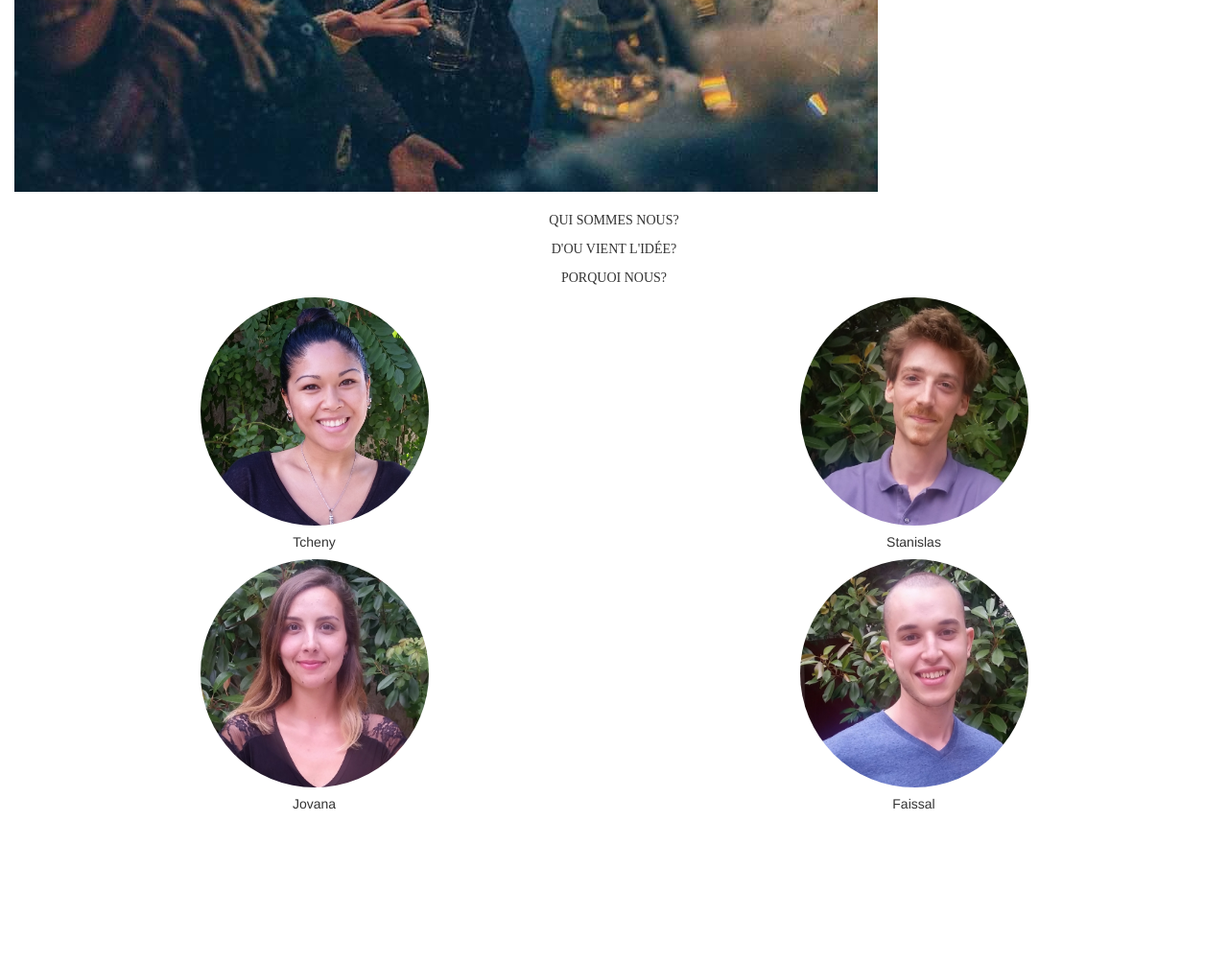
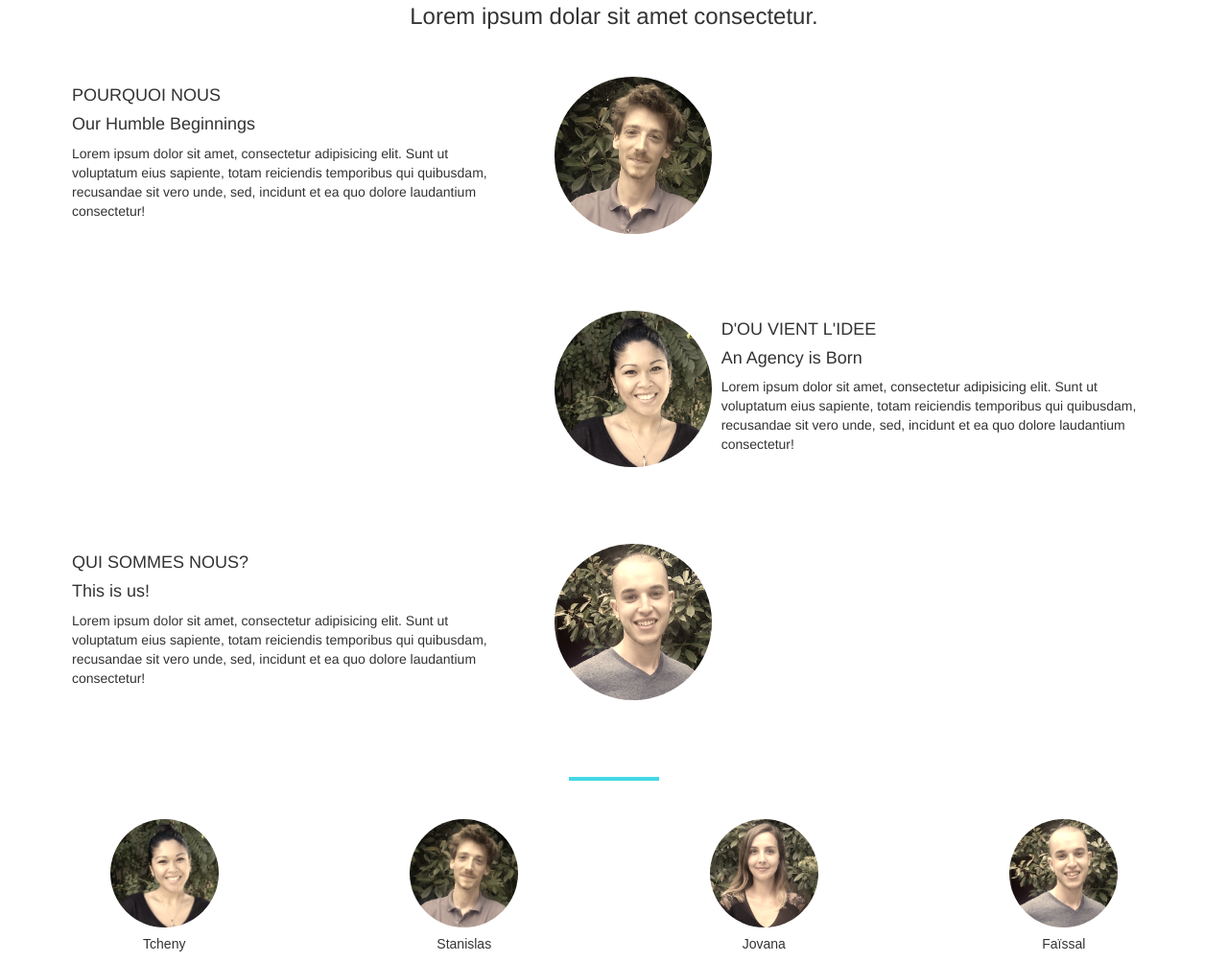
Before and after one commit to Selbahc/BorrowAFriend, a plain HTML site: page presentation.html in a window 1280 px wide. Shown: the part 602-1605 px from the top of the page at 96% size. Before the commit the page ends 1459 px from the top, so only its background shows below. Drawn offline with nearby package versions, Linux system fonts and the light colour scheme.

Commit message:
add @media

```diff
--- a/javascripts/presentation.js
+++ b/javascripts/presentation.js
@@ -1,3 +1,9 @@
 $(document).ready(function(){
   $('#accordion').accordion({collapsible: true, active: false});
+
+  $('.question').click(function(){
+    $('.glyphicon', this).toggleClass('glyphicon-menu-up').toggleClass('glyphicon-menu-down')
+  })
+
+
 });
--- a/presentation.html
+++ b/presentation.html
@@ -13,54 +13,122 @@
 <body>
 
   <nav class="navbar navbar-default">
-    <div class="container-fluid">
+    <div class="container">
       <div class="navbar-header">
-        <img src="medias/images/logo-text-transp.png" alt="logo">
-      </div>
+        <button type="button" class="navbar-toggle" data-toggle="collapse" data-target="#myNavbar">
+        <span class="icon-bar"></span>
+        <span class="icon-bar"></span>
+        <span class="icon-bar"></span>
+      </button>
+    <img class="img-responsive" src="medias/images/logo-text-transp.png" alt="logo">
+  </div>
+  <div class="collapse navbar-collapse" id="myNavbar">
       <ul class="nav navbar-nav navbar-right">
         <li><a href="#">Home</a></li>
-        <li><a href="#">Présentation</a></li>
+        <li><a href="#">A Propos</a></li>
         <li><a href="#">Produits</a></li>
         <li><a href="#">Contact</a></li>
       </ul>
-    </div>
-  </nav>
+  </div>
+</nav>
 
 
   <!--PRESENTATION START -->
 
   <div class="container-fluid text-center">
-
+    <h3 class="presentationTitle">Few words about us</h3>
       <p id="presentation">Lorem ipsum dolor sit amet, consectetur adipisicing elit, sed do eiusmod tempor incididunt ut labore et dolore magna aliqua. Ut enim ad minim veniam, quis nostrud exercitation ullamco laboris nisi ut aliquip ex ea commodo consequat. Duis aute irure dolor in reprehenderit in voluptate velit esse cillum dolore eu fugiat nulla pariatur.
-         Excepteur sint occaecat cupidatat non proident, sunt in culpa qui officia deserunt mollit anim id est laborum.</p>
+         Excepteur sint occaecat cupidatat non proident, sunt in culpa qui officia deserunt mollit anim id est laborum.
+         Lorem ipsum dolor sit amet, consectetur adipisicing elit, sed do eiusmod tempor incididunt ut labore et dolore magna aliqua. Ut enim ad minim veniam, quis nostrud exercitation ullamco laboris nisi ut aliquip ex ea commodo consequat. Duis aute irure dolor in reprehenderit in voluptate velit esse cillum dolore eu fugiat nulla pariatur.
+        Excepteur sint occaecat cupidatat non proident, sunt in culpa qui officia deserunt mollit anim id est laborum.
+        Lorem ipsum dolor sit amet, consectetur adipisicing elit, sed do eiusmod tempor incididunt ut labore et dolore magna aliqua. Ut enim ad minim veniam, quis nostrud exercitation ullamco laboris nisi ut aliquip ex ea commodo consequat. Duis aute irure dolor in reprehenderit in voluptate velit esse cillum dolore eu fugiat nulla pariatur.
+        Excepteur sint occaecat cupidatat non proident, sunt in culpa qui officia deserunt mollit anim id est laborum.</p>
   </div>
 
-     <div class="container-fluid text-center">
+<hr class="separateur">
+<!--ONLY FOR A BIG SCREEN-->
+
+<div class="container-fluid" id="aboutUs">
+  <div class="row text-center">
+    <h2>About</h2>
+      <h3>Lorem ipsum dolar sit amet consectetur.</h3>
+  </div>
+
+<div class="row aboutAndImg">
+    <div class="col-md-5 imageAbout">
+      <h4 class="titreAbout">pourquoi nous</h4>
+        <h4>Our Humble Beginnings</h4>
+          <p>Lorem ipsum dolor sit amet, consectetur adipisicing elit. Sunt ut voluptatum eius sapiente, totam reiciendis temporibus qui quibusdam,
+             recusandae sit vero unde, sed, incidunt et ea quo dolore laudantium consectetur!
+          </p>
+  </div>
+
+  <div class="col-md-2">
+    <img src="./medias/images/page_presentation/Stan.jpg" class="img-responsive round presImg">
+  </div>
+</div>
+
+<div class="row aboutAndImg">
+  <div class="col-md-offset-5 col-md-2">
+    <img src="./medias/images/page_presentation/Tcheny.jpg" class="img-responsive round presImg">
+  </div>
+
+  <div class="col-md-5 imageAbout">
+    <h4 class="titreAbout">d'ou vient l'idee</h4>
+      <h4>An Agency is Born</h4>
+        <p>Lorem ipsum dolor sit amet, consectetur adipisicing elit. Sunt ut voluptatum eius sapiente, totam reiciendis temporibus qui quibusdam,
+           recusandae sit vero unde, sed, incidunt et ea quo dolore laudantium consectetur!
+        </p>
+  </div>
+</div>
+
+<div class="row aboutAndImg">
+  <div class="col-md-5 imageAbout">
+    <h4 class="titreAbout">qui sommes nous?</h4>
+     <h4>This is us!</h4>
+       <p>Lorem ipsum dolor sit amet, consectetur adipisicing elit. Sunt ut voluptatum eius sapiente, totam reiciendis temporibus qui quibusdam,
+          recusandae sit vero unde, sed, incidunt et ea quo dolore laudantium consectetur!
+       </p>
+  </div>
+
+<div class="col-md-2">
+  <img src="./medias/images/page_presentation/Faissal.jpg"  class="img-responsive round presImg">
+</div>
+</div>
+
+</div>
+<!--END BIG SCREEN-->
+
+<!--SMALL SCREEN-->
+     <div class="container-fluid text-center" id="imageBigScreen">
        <div class="imgHappy">
-        <img class="question1 img-responsive" src="./medias/images/page_presentation/question1.jpg">
+        <img class="question1 img-responsive" src="./medias/images/page_presentation/question1.jpg" alt="friends" title="friendsFun">
        </div>
     </div>
 </br>
 
- <div class="container-fluid text-center">
+ <div class="container-fluid text-center smallScreen">
 
      <div id="accordion">
 
-       <p class="question">Qui sommes nous?</p>
+       <p class="question">Pourquoi nous?  <span class="glyphicon glyphicon-menu-down" aria-hidden="true"></span></p>
          <div class="firstAnswer">
-           <p class="answer"> Lorem ipsum dolor sit amet, consectetur adipisicing elit, sed do eiusmod tempor incididunt ut labore et dolore magna aliqua. Ut enim ad minim veniam, quis nostrud exercitation ullamco laboris nisi ut aliquip ex ea commodo consequat. Duis aute irure dolor in reprehenderit in voluptate velit esse cillum dolore eu fugiat nulla pariatur.
+           <p class="answer"> Lorem ipsum dolor sit amet, consectetur adipisicing elit, sed do eiusmod tempor incididunt ut labore et dolore magna aliqua. Ut enim ad minim veniam, quis nostrud exercitation ullamco laboris nisi ut aliquip ex ea commodo consequat.
+              Duis aute irure dolor in reprehenderit in voluptate velit esse cillum dolore eu fugiat nulla pariatur.
            Excepteur sint occaecat cupidatat non proident, sunt in culpa qui officia deserunt mollit anim id est laborum.
       </p>
       </div>
 
-      <p class="question">D'ou vient l'idée?</p>
+      <p class="question">D'ou vient l'idée? <span class="glyphicon glyphicon-menu-down" aria-hidden="true"></span></p>
         <div class="secondAnswer">
-          <p class="answer"> Lorem ipsum dolor sit amet, consectetur adipisicing elit, sed do eiusmod tempor incididunt ut labore et dolore magna aliqua. Ut enim ad minim veniam, quis nostrud exercitation ullamco laboris nisi ut aliquip ex ea commodo consequat. Duis aute irure dolor in reprehenderit in voluptate velit esse cillum dolore eu fugiat nulla pariatur.
+          <p class="answer"> Lorem ipsum dolor sit amet, consectetur adipisicing elit, sed do eiusmod tempor incididunt ut labore et dolore magna aliqua. Ut enim ad minim veniam, quis nostrud exercitation ullamco laboris nisi ut aliquip ex ea commodo consequat.
+             Duis aute irure dolor in reprehenderit in voluptate velit esse cillum dolore eu fugiat nulla pariatur.
           Excepteur sint occaecat cupidatat non proident, sunt in culpa qui officia deserunt mollit anim id est laborum.
          </p>
       </div>
 
-      <p class="question">Porquoi nous?</p>
+      <p class="question">Qui sommes nous? <span class="glyphicon glyphicon-menu-down" aria-hidden="true"></span></p>
+
        <div class="thirdAnswer">
         <p class="answer"> Lorem ipsum dolor sit amet, consectetur adipisicing elit, sed do eiusmod tempor incididunt ut labore et dolore magna aliqua. Ut enim ad minim veniam, quis nostrud exercitation ullamco laboris nisi ut aliquip ex ea commodo consequat. Duis aute irure dolor in reprehenderit in voluptate velit esse cillum dolore eu fugiat nulla pariatur.
         Excepteur sint occaecat cupidatat non proident, sunt in culpa qui officia deserunt mollit anim id est laborum.
@@ -69,33 +137,35 @@
     </div>
   </div>
 
-    <div class="container-fluid text-center">
+<hr class="separateur">
 
-      <div class="col-xs-6"  align="center">
+    <div class="container-fluid text-center authorImages">
+
+      <div class="col-xs-6 col-md-3"  align="center">
         <div id="tchenyPhoto" class="presentationImages">
           <img class="round " src="./medias/images/page_presentation/Tcheny.jpg">
         </div>
-        <h5>Tcheny</h5>
+        <h5 class="presName">Tcheny</h5>
       </div>
 
-     <div class="col-xs-6" align="center">
+     <div class="col-xs-6 col-md-3" align="center">
         <div id="stanPhoto" class="presentationImages">
           <img class="round " src="./medias/images/page_presentation/Stan.jpg">
       </div>
-      <h5>Stanislas</h5>
+      <h5 class="presName">Stanislas</h5>
       </div>
-      <div class="col-xs-6" align="center">
+      <div class="col-xs-6 col-md-3" align="center">
         <div id="jovanaPhoto" class="presentationImages">
           <img class="round " src="./medias/images/page_presentation/Jovana.jpg">
         </div>
-        <h5>Jovana</h5>
+        <h5 class="presName">Jovana</h5>
       </div>
 
-     <div class="col-xs-6" align="center">
+     <div class="col-xs-6 col-md-3" align="center">
         <div id="faissalPhoto" class="presentationImages">
           <img class="round " src="./medias/images/page_presentation/Faissal.jpg">
       </div>
-      <h5>Faissal</h5>
+      <h5 class="presName">Faïssal</h5>
       </div>
 
    </div>
--- a/sass/_presentation.scss
+++ b/sass/_presentation.scss
@@ -1,22 +1,83 @@
 @mixin roundImg(){
   border-radius: 50%;
 }
+$Muli: "Muli", sans-serif;
+$Selima : "selima";
 
+.presentationTitle {
+  font-family: $Selima;
+  font-size: 3em;
+}
 .round {
   @include roundImg;
   width: 100%;
   margin: 0 auto;
-
+  -webkit-filter: sepia(70%); /* Safari 6.0 - 9.0 */
+    filter: sepia(70%);
 }
-
 .presentationImages {
   width: 40%;
 }
-#presentation {
-  font-family: 'Muli';
+#presentation, .presName {
+  font-family: $Muli;
 }
 .question {
-  font-family: 'Muli';
+  font-family: $Muli;
   font-size: 1em;
   text-transform: uppercase;
+  border: 1px solid #43D8E5;
+  border-radius: 5px;
+  outline: none;
+  padding: 10px;
+  font-weight: bold;
+
+  .answer {
+    padding-bottom: 20px;
+  }
 }
+
+.authorImages {
+  padding-top: 20px;
+}
+#aboutUs {
+  display: none;
+}
+
+
+@media (min-width: 992px) {
+  .presentationTitle {
+    font-size: 5em;
+  }
+  #presentation {
+    padding: 40px;
+  }
+  #aboutUs {
+  display: block;
+
+}
+.aboutAndImg{
+  padding: 20px 60px;
+}
+.smallScreen {
+  display: none;
+}
+#imageBigScreen{
+  display: none;
+
+}
+.separateur {
+  width: 90px;
+  height: 0;
+  border: 2px solid #43D8E5;
+}
+.presImg {
+  margin: 20px;
+}
+.imageAbout {
+  top: 20px;
+}
+.titreAbout {
+  text-transform: uppercase;
+}
+
+ }
```
Also changed, not shown: medias/images/page_presentation/question2.jpg (added), medias/images/page_presentation/question3.jpg (added), stylesheets/styles.css.
